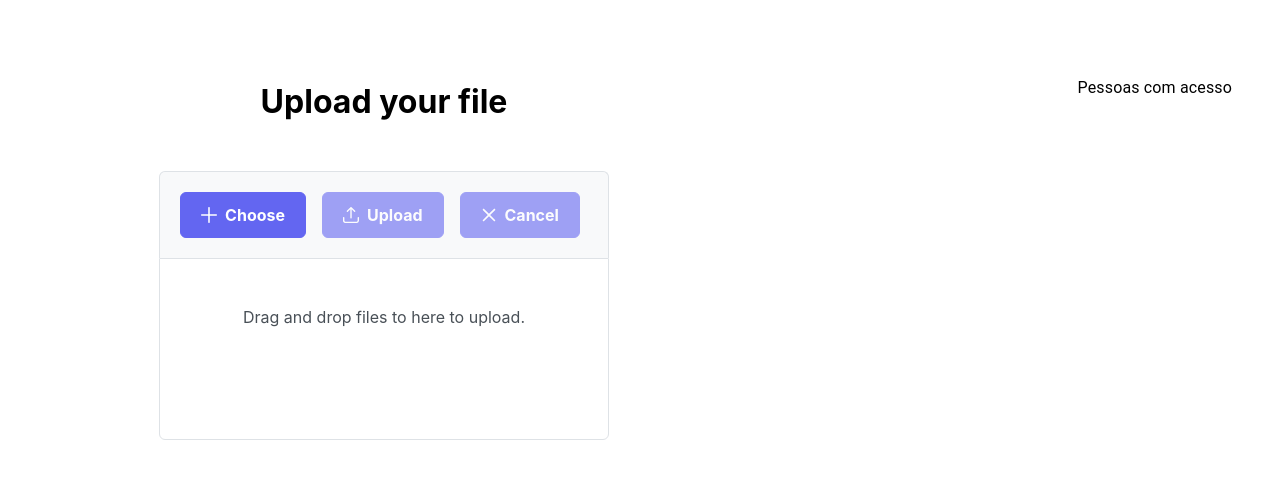
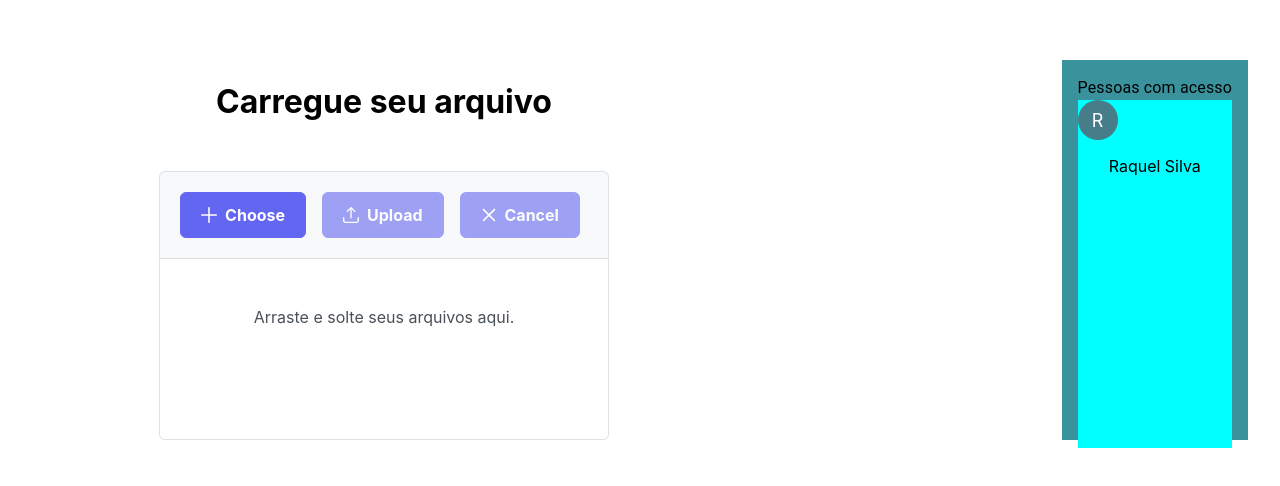
Before and after one commit to IzaqueRolim/TesteWareFlow, a React (Create React App) app in the folder frontend/: page / in a window 1280 px wide. Shown: the part 150-636 px from the top of the page. Built offline with nearby package versions, Linux system fonts and the light colour scheme.

Commit message:
componente foto

```diff
--- a/frontend/src/App.js
+++ b/frontend/src/App.js
@@ -6,13 +6,13 @@ import "primeicons/primeicons.css";
 
 import { FileUploadDemo } from "./components/FileUpload";
 import { Home } from "./components/Home";
-
+import { Auth } from "./components/Auth";
 function App() {
   return (
     <div className="App">
       <div className="conteiner">
         <Home />
-        {/* <Auth/> */}
+        {/* <Auth /> */}
       </div>
     </div>
   );
--- a/frontend/src/components/FileUpload.js
+++ b/frontend/src/components/FileUpload.js
@@ -18,7 +18,7 @@ export const FileUploadDemo = () => {
   return (
     <div className="card_file">
       <div className="file_upload">
-        <h1>Upload your file</h1>
+        <h1>Carregue seu arquivo</h1>
         <FileUpload
           name="demo[]"
           url="https://primefaces.org/primereact/showcase/upload.php"
@@ -28,7 +28,7 @@ export const FileUploadDemo = () => {
           maxFileSize={1000000}
           emptyTemplate={
             <div className="ghost">
-              <p className="m-0">Drag and drop files to here to upload.</p>
+              <p className="m-0">Arraste e solte seus arquivos aqui.</p>
             </div>
           }
         />
--- /dev/null
+++ b/frontend/src/components/Foto/index.jsx
@@ -0,0 +1,6 @@
+import React from "react";
+import "./style.css";
+
+export const Foto = ({ children }) => {
+  return <div className="circulo">{children.slice(0, 1)}</div>;
+};
--- /dev/null
+++ b/frontend/src/components/Foto/style.css
@@ -0,0 +1,11 @@
+.circulo {
+  background-color: #477D89;
+  color: #ffff;
+  border-radius: 50%;
+  display: flex;
+  justify-content: center;
+  align-items: center;
+  font-size: large;
+  height: 40px;
+  width: 40px;
+}
--- a/frontend/src/components/Home.js
+++ b/frontend/src/components/Home.js
@@ -1,6 +1,7 @@
 import React, { useState } from "react";
 import { FileUploadDemo } from "./FileUpload";
 import { PeopleAcess } from "./PeopleAcess";
+
 
 export const Home = () => {
   return (
--- a/frontend/src/components/PeopleAcess.js
+++ b/frontend/src/components/PeopleAcess.js
@@ -1,10 +1,15 @@
 import { Typography } from "@mui/material";
 import React, { useState } from "react";
+import { Foto } from "./Foto";
 
 export const PeopleAcess = () => {
   return (
     <div className="people">
       <Typography>Pessoas com acesso</Typography>
+      <div className="lista_pessoas">
+        <Foto>Raquel</Foto>
+        <p>Raquel Silva</p>
+      </div>
     </div>
   );
 };
--- a/frontend/src/styles/custompanel.css
+++ b/frontend/src/styles/custompanel.css
@@ -52,4 +52,14 @@ h1 {
 .people {
   margin-right: 2em;
   padding: 1em;
+  background-color: #39929c;
 }
+.lista_pessoas {
+  background-color: antiquewhite;
+  height: 100%;
+  width: 100%;
+}
+
+.lista_pessoas {
+  background-color: aqua;
+}
```
